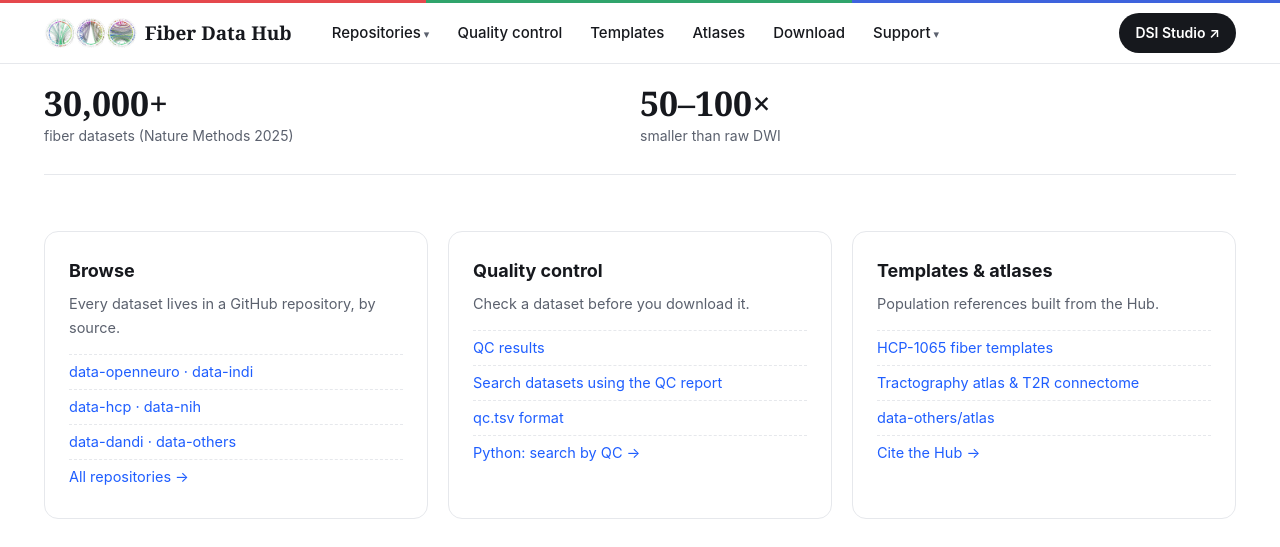
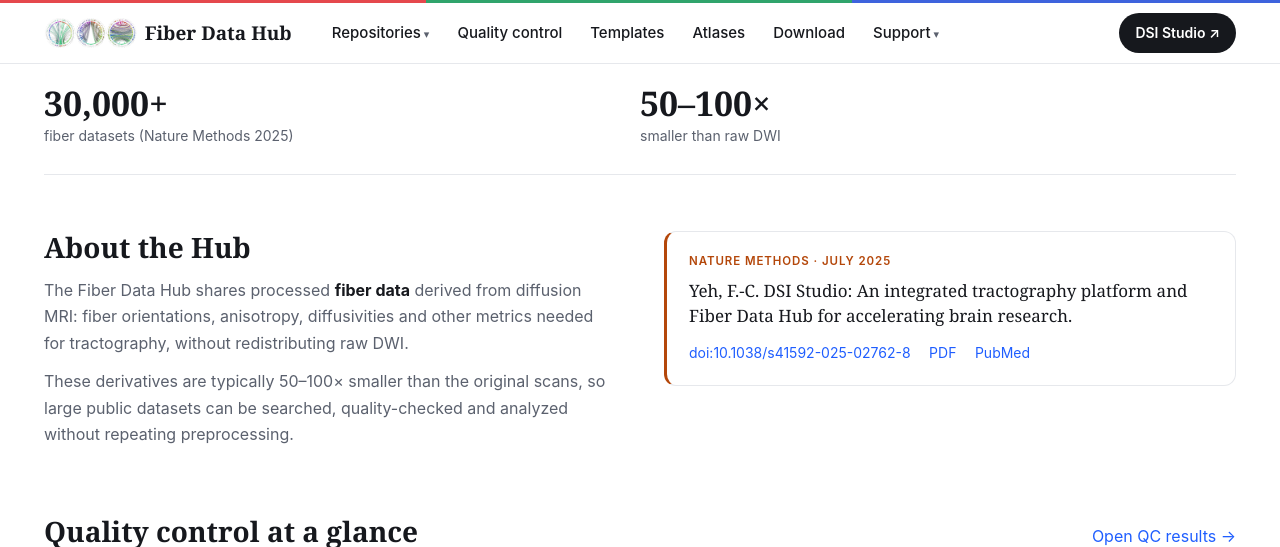
Before and after one commit to frankyeh/Brain-Data, a Jekyll site: the page built from index.md, in a window 1280 px wide and 900 px high, scrolled down 558 px, cut to the strip 0-547 px from the top of the window. Built offline with Jekyll 4.4.1, drawn with Linux system fonts in a browser that asks for light colours; our own code applies the rules of GitHub Pages for plain Markdown files.

Commit message:
Remove three redundant homepage link cards

```diff
--- a/_layouts/home.html
+++ b/_layouts/home.html
@@ -56,39 +56,6 @@
     <div><b>30,000+</b><span>fiber datasets (Nature Methods 2025)</span></div>
     <div><b>50–100×</b><span>smaller than raw DWI</span></div>
   </section>
-  <section class="doors">
-    <div class="door">
-      <h3>Browse</h3>
-      <p>Every dataset lives in a GitHub repository, by source.</p>
-      <ul>
-        <li><a href="/mds/data-openneuro/brain.html">data-openneuro · data-indi</a></li>
-        <li><a href="/mds/data-hcp/lifespan.html">data-hcp · data-nih</a></li>
-        <li><a href="/mds/data-dandi/brain.html">data-dandi · data-others</a></li>
-        <li><a href="/repos.html">All repositories →</a></li>
-      </ul>
-    </div>
-    <div class="door">
-      <h3>Quality control</h3>
-      <p>Check a dataset before you download it.</p>
-      <ul>
-        <li><a href="/qc.html">QC results</a></li>
-        <li><a href="/qc_search.html">Search datasets using the QC report</a></li>
-        <li><a href="/download.html#file-formats">qc.tsv format</a></li>
-        <li><a href="/download.html#search-data-using-the-qc-report">Python: search by QC →</a></li>
-      </ul>
-    </div>
-    <div class="door">
-      <h3>Templates &amp; atlases</h3>
-      <p>Population references built from the Hub.</p>
-      <ul>
-        <li><a href="/hcp_template.html">HCP-1065 fiber templates</a></li>
-        <li><a href="/hcp_trk_atlas.html">Tractography atlas &amp; T2R connectome</a></li>
-        <li><a href="/mds/data-others/atlas.html">data-others/atlas</a></li>
-        <li><a href="https://doi.org/10.1038/s41592-025-02762-8">Cite the Hub →</a></li>
-      </ul>
-    </div>
-  </section>
-
   <section class="research">
     <div>
       <h2>About the Hub</h2>
```
